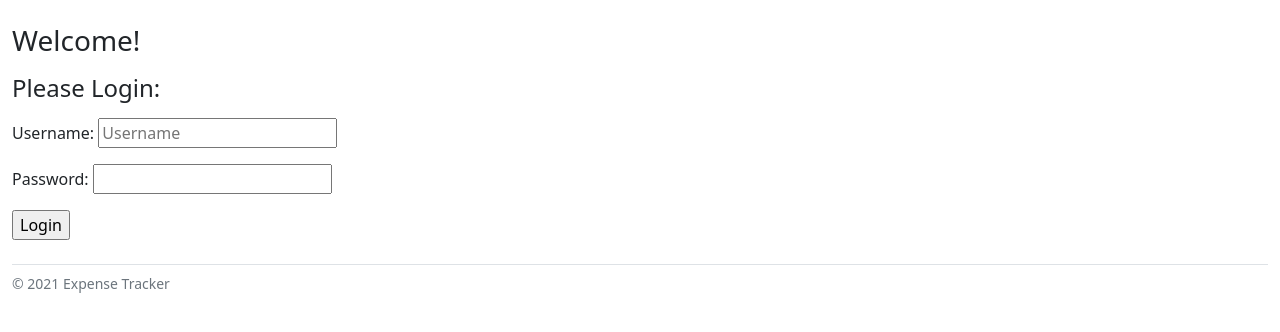
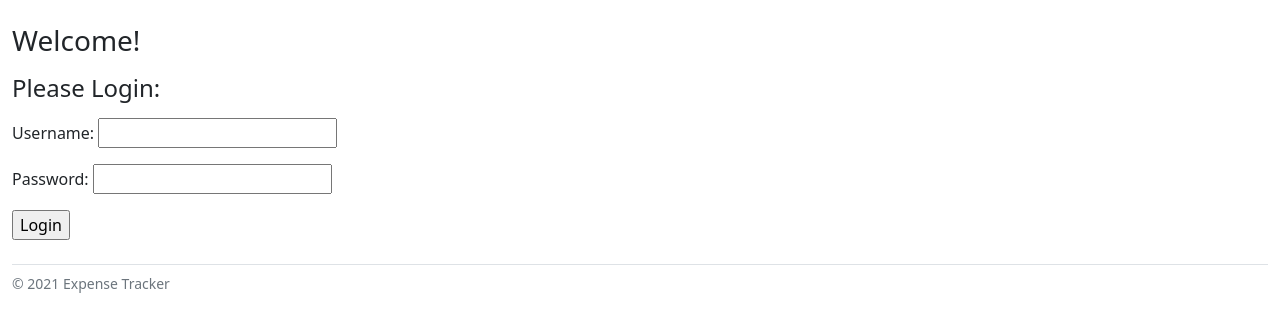
Before and after one commit to Milana-B/expense_tracker, a Django app: page /expense_app/user_login/ in a window 1280 px wide. Shown: the part 56-388 px from the top of the page. Run offline with Django 3.2, Linux system fonts and the light colour scheme.

Commit message:
Remove placeholder

```diff
--- a/templates/expense_app/login.html
+++ b/templates/expense_app/login.html
@@ -6,7 +6,7 @@
           <div class="form-group">
           {% csrf_token %}
           <label for="username">Username:</label>
-          <input type="text" name="username" placeholder="Username">
+          <input type="text" name="username">
           <div class="row mt-3"></div>
           <label for="password">Password:</label>
           <input type="password" name="password">
```
